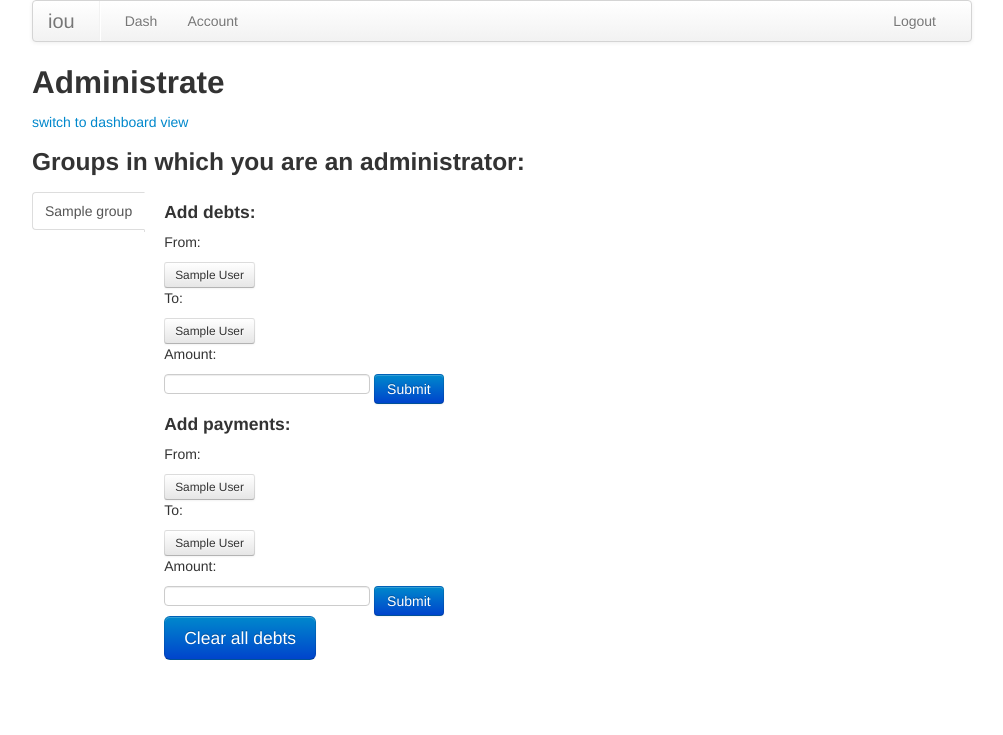
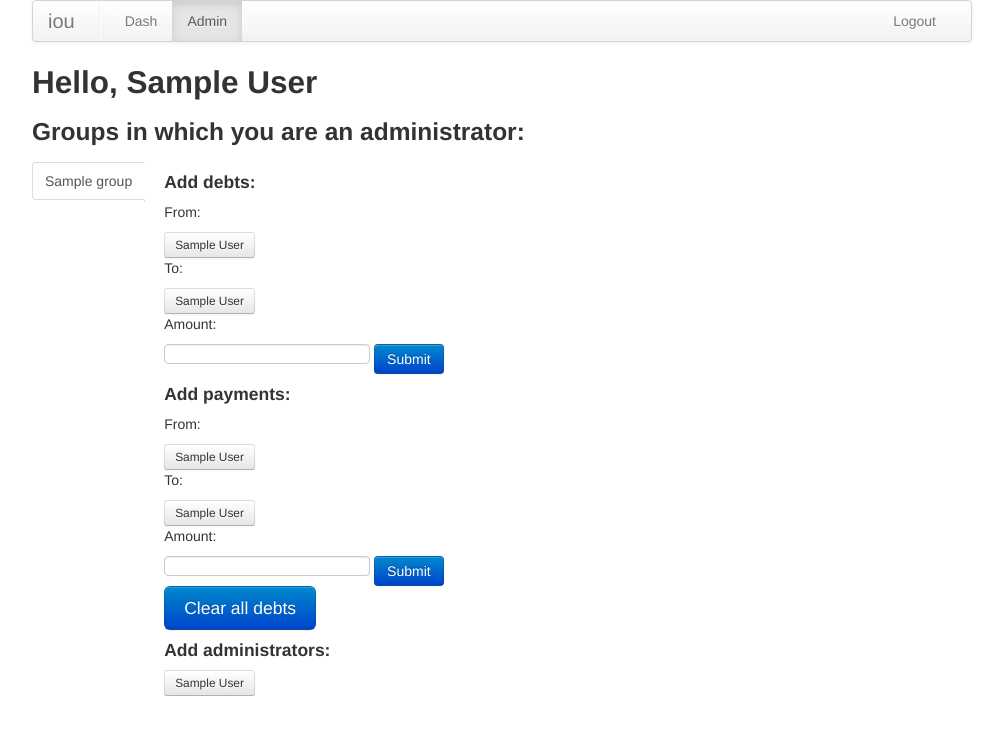
Before and after one commit to porterjamesj/iou-web, a Flask app: page /admin in a window 1280 px wide, after a click that opens the changed part. Shown: the top 735 px of the page, without its empty margins (138-1141 px from the left). Run offline with Flask 2, Linux system fonts and the light colour scheme; a user stored in the database is signed in; tables that the repository leaves empty hold one stand-in row (values such as "Sample post"); parts of the project's set-up code (start-up, migrations or seed data) failed here and were passed over; some libraries are stand-ins or nearby versions.

Commit message:
Move switching between views into toolbar where it belongs.
The toolbar is also now a jinja macro.

```diff
--- a/app/templates/admin.html
+++ b/app/templates/admin.html
@@ -3,9 +3,10 @@
 {% extends "base.html" %}
 
 {% block content %}
-  <h2> Administrate </h2>
 
-  <a href="/dash">switch to dashboard view</a>
+  {{ toolbar("admin") }}
+
+  <h2> Hello, {{ user.name }} </h2>
 
   <h3> Groups in which you are an administrator: </h3>
 
@@ -79,9 +80,18 @@
           </button>
 
           {# Add admins #}
-          {# <h4> Add administrators: </h4> #}
+          <div transtype="addadmin">
+            <h4> Add administrators: </h4>
+            <div data-toggle="buttons-radio">
+              {% for member in group.members %}
+                <button class="btn btn-small" uid={{ member.id }}>
+                  {{ member.name }}
+                </button>
+              {% endfor %}
+            </div>
+          </div>
 
-        </div>
+        </div><!-- tab content -->
       {% endfor %}
     </div>
   </div>
--- a/app/templates/base.html
+++ b/app/templates/base.html
@@ -1,3 +1,4 @@
+{% from "toolbar.html" import toolbar %}
 <html>
   <head>
     <title>iou</title>
@@ -8,22 +9,6 @@
   </head>
   <div class="container">
     <body>
-
-      {% if toolbar %}
-        <div class="navbar">
-          <div class="navbar-inner">
-            <ul class = "nav">
-              <li><a class ="brand" href='/'> iou </a></li>
-              <li class="divider-vertical"></li>
-              <li><a href="/dash"> Dash </a> </li>
-              <li><a href="/settings"> Account </a> </li>
-            </ul>
-            <ul class = "nav pull-right">
-              <li><a href="/logout"> Logout </a></li>
-            </ul>
-          </div>
-        </div>
-      {% endif %}
 
       {% block content %}{% endblock %}
 
--- a/app/templates/dash.html
+++ b/app/templates/dash.html
@@ -1,9 +1,10 @@
 {% extends "base.html" %}
 
 {% block content %}
+
+  {{ toolbar("dash") }}
+
   <h2> Hello, {{ user.name }} </h2>
-
-  <a href="/admin">switch to admin view</a>
 
   <h3> Your groups: </h3>
 
--- /dev/null
+++ b/app/templates/toolbar.html
@@ -0,0 +1,15 @@
+{% macro toolbar(active) -%}
+  <div class="navbar">
+    <div class="navbar-inner">
+      <ul class = "nav">
+        <li><a class ="brand" href='/'> iou </a></li>
+        <li class="divider-vertical"></li>
+        <li {% if active == "dash" %} class="active" {% endif %} ><a href="/dash"> Dash </a> </li>
+        <li {% if active == "admin" %} class="active" {% endif %} ><a href="/admin"> Admin </a> </li>
+      </ul>
+      <ul class = "nav pull-right">
+        <li><a href="/logout"> Logout </a></li>
+      </ul>
+    </div>
+  </div>
+{%- endmacro %}
--- a/app/views.py
+++ b/app/views.py
@@ -65,7 +65,6 @@ def dashboard():
         graphs[group.name] = srv.display_graph(group.members,graph)
 
     return render_template('dash.html',user=current_user,
-                           toolbar = True,
                            groups = graphs)
 
 # admin view
@@ -80,5 +79,4 @@ def admin():
             this_group = Group.query.get(member.group_id)
             groups[this_group] = this_group.members
     return render_template('admin.html', user=current_user,
-                           toolbar= True,
                            groups= groups)
```
